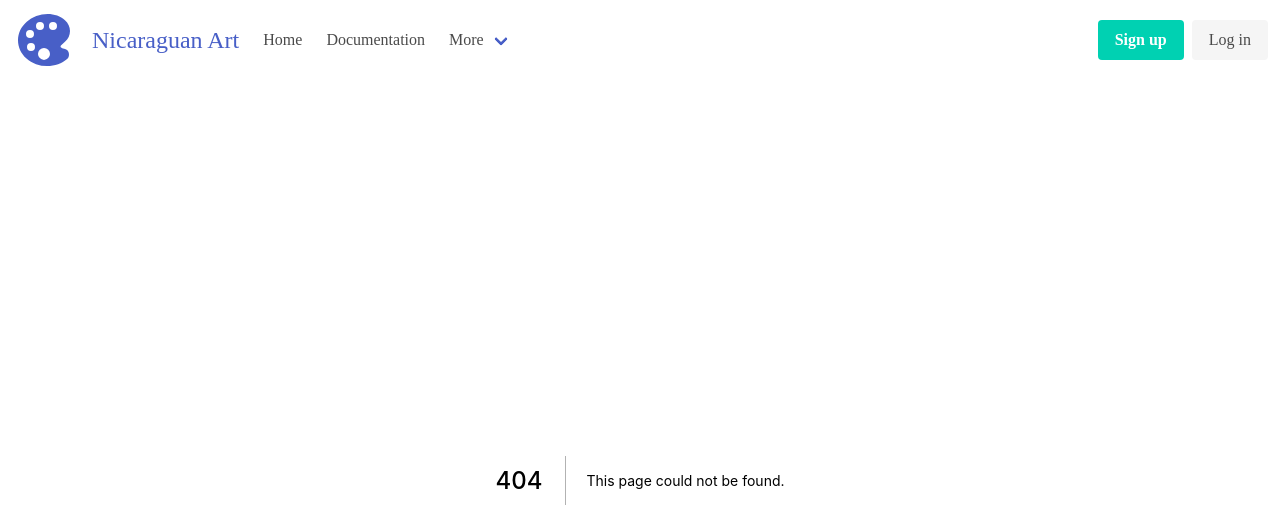
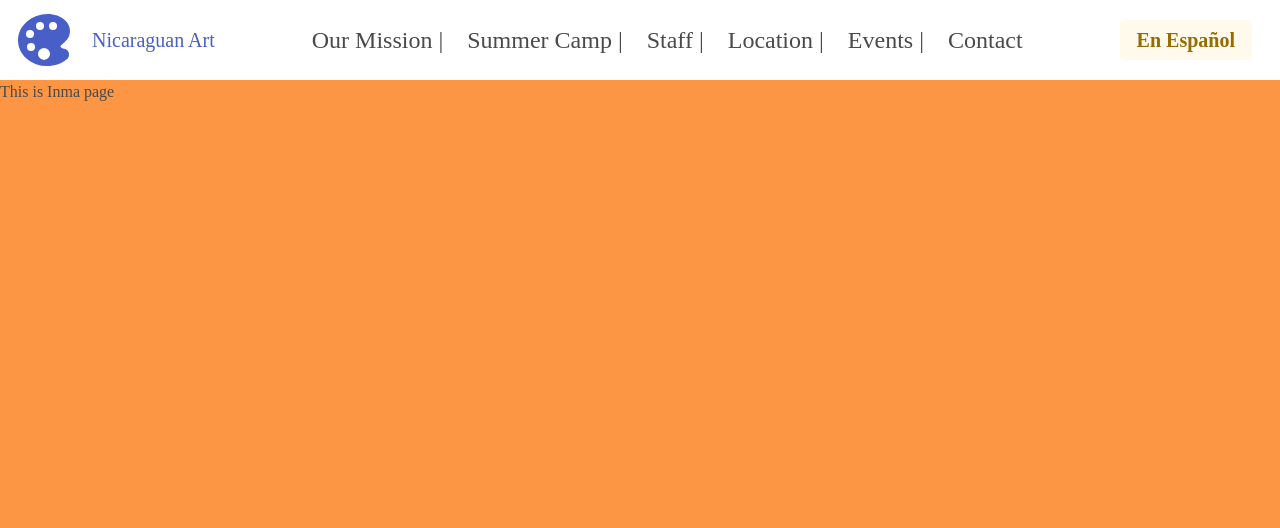
Before and after one commit to papadavis47/ometepe-art-and-education, a Next.js app: page /inma in a window 1280 px wide. Before the commit this address had no page. Shown: the top 528 px of the page. Built offline with nearby package versions, Linux system fonts and the light colour scheme; a web font is replaced by a local one.

Commit message:
Work on Navbar, create pages, change bg color in sass

```diff
--- /dev/null
+++ b/pages/inma.js
@@ -0,0 +1,7 @@
+import React from "react";
+
+const Inma = () => {
+  return <div>This is Inma page</div>;
+};
+
+export default Inma;
--- a/sass/styles.scss
+++ b/sass/styles.scss
@@ -3,7 +3,7 @@
 
 $family-serif: "Arapey", serif;
 $family-primary: $family-serif;
-$body-background-color: #fd9644;
+$body-background-color: hsl(27, 98%, 53%);
 
 @import "../node_modules/bulma/bulma.sass";
 
--- a/src/components/NavBar.js
+++ b/src/components/NavBar.js
@@ -1,19 +1,24 @@
 import Image from "next/image";
 import { IoColorPalette } from "react-icons/io5";
 import { useAppContext } from "../Context/appContext.js";
+import Link from "next/link";
+import { useState } from "react";
 
 const NavBar = () => {
   const { spanish, toggleSpanish } = useAppContext();
+  const [isActive, setIsActive] = useState(false);
   return (
     <div>
       <nav className='navbar' role='navigation' aria-label='main navigation'>
-        <div className='navbar-brand'>
-          <a className='navbar-item' href='https://ometepeartandeducation.org'>
-            <IoColorPalette size={64} />
-            <span className='is-size-4 pl-4'>
-              {spanish ? "Arte Nicaraguense" : "Nicaraguan Art"}
-            </span>
-          </a>
+        <div className='navbar-brand has-text-weight-medium'>
+          <Link href='/'>
+            <a className='navbar-item'>
+              <IoColorPalette size={64} />
+              <span className='is-size-5 pl-4'>
+                {spanish ? "Arte Nicaraguense" : "Nicaraguan Art"}
+              </span>
+            </a>
+          </Link>
           <a
             role='button'
             className='navbar-burger'
@@ -27,32 +32,56 @@ const NavBar = () => {
           </a>
         </div>
 
-        <div id='navbarBasicExample' className='navbar-menu'>
-          <div className='navbar-start'>
-            <a className='navbar-item'>Home</a>
+        <div className='navbar-menu'>
+          <div className='navbar-end is-size-4'>
+            <Link href='#'>
+              <a className='navbar-item'>Our Mission |</a>
+            </Link>
+            <Link href='/summer-camp'>
+              <a className='navbar-item'>Summer Camp |</a>
+            </Link>
 
-            <a className='navbar-item'>Documentation</a>
+            <div
+              className={`navbar-item has-dropdown ${!isActive ? "is-hoverable" : null}`}
+              onMouseEnter={() => setIsActive(false)}
+            >
+              <a className='navbar-link is-arrowless'>Staff |</a>
 
-            <div className='navbar-item has-dropdown is-hoverable'>
-              <a className='navbar-link'>More</a>
-
-              <div className='navbar-dropdown'>
-                <a className='navbar-item'>About</a>
-                <a className='navbar-item'>Jobs</a>
-                <a className='navbar-item'>Contact</a>
+              <div className='navbar-dropdown is-size-6' onClick={() => setIsActive(true)}>
+                <Link href='/sandra'>
+                  <a className='navbar-item'>Maestra Sandra</a>
+                </Link>
                 <hr className='navbar-divider' />
-                <a className='navbar-item'>Report an issue</a>
+                <Link href='/inma'>
+                  <a className='navbar-item'>Maestra Inma</a>
+                </Link>
+                <hr className='navbar-divider' />
+                <Link href='#'>
+                  <a className='navbar-item'>Inmaculada Cruz</a>
+                </Link>
+                <hr className='navbar-divider' />
+                <Link href='#'>
+                  <a className='navbar-item'>Victor Fuentes</a>
+                </Link>
               </div>
             </div>
+            <Link href='#'>
+              <a className='navbar-item'>Location |</a>
+            </Link>
+            <Link href='#'>
+              <a className='navbar-item'>Events |</a>
+            </Link>
+            <Link href='#'>
+              <a className='navbar-item'>Contact</a>
+            </Link>
           </div>
 
-          <div className='navbar-end'>
+          <div className='navbar-end mr-4'>
             <div className='navbar-item'>
               <div className='buttons'>
-                <a className='button is-primary'>
-                  <strong>Sign up</strong>
+                <a className='button is-warning is-light'>
+                  <strong className='is-size-5'>En Español</strong>
                 </a>
-                <a className='button is-light'>Log in</a>
               </div>
             </div>
           </div>
```
Also changed, not shown: pages/sandra.js (added, +7 -0 lines), pages/summer-camp.js (added, +7 -0 lines).
